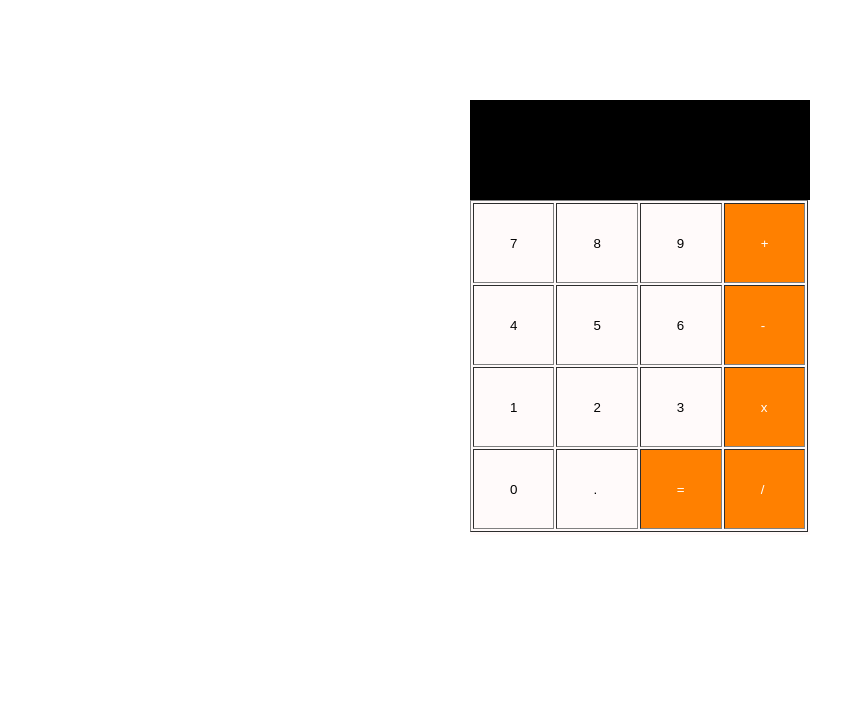
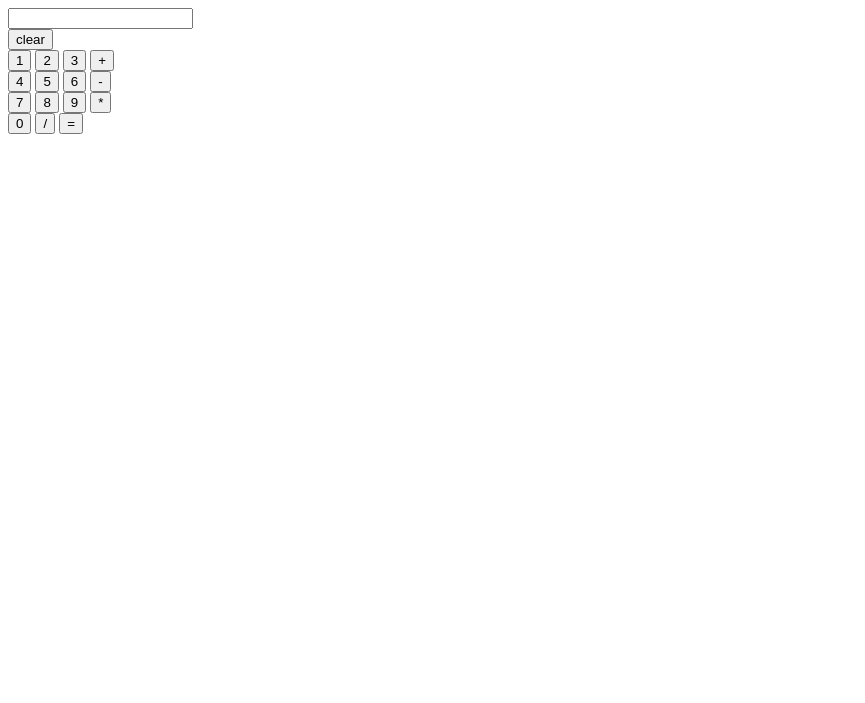
Before and after one commit to SNAN-RAZER/Calculator, a plain HTML site: page index.html in a window 1280 px wide. Shown: the whole page, without its empty margins (0-865 px from the left). Drawn offline with Linux system fonts and the light colour scheme.

Commit message:
Update index.html

```diff
--- a/index.html
+++ b/index.html
@@ -5,51 +5,43 @@
     <meta http-equiv="X-UA-Compatible" content="IE=edge">
     <meta name="viewport" content="width=device-width, initial-scale=1.0">
     <title>Calculator</title>
-    <link rel="stylesheet" href="main.css">
-    <script src="main.js"></script>
+    <link rel="stylesheet" href="./main.css">
+
 </head>
 <body>
-    <div class="outercontainer">
-
-        <div class="display">
-            <h3></h3>
-        </div>
-        <div class="calc">
-            <table cellpadding="30px" border="1px solid black">
-                <tr>
-                    <td class="number" > <button class="number" id="7" onClick="numbers(this.id)">7</button></td>
-                    <td class="number"> <button class="number" onClick="numbers(this.id)" id="8">8</button></td>
-                    <td class="number"> <button class="number"  onClick="numbers(this.id)" id="9">9</button></td>
-                    <td class="function"> <button class="function" id="+">+</button></td>
-
-                </tr>
-                <tr>
-                    <td class="number"> <button class="number" onClick="numbers(this.id)"  id="4">4</button></td>
-                    <td class="number"> <button class="number" onClick="numbers(this.id)" id="5">5</button></td>
-                    <td class="number"> <button class="number" onClick="numbers(this.id)"  id="6">6</button></td>
-                    <td class="function"> <button class="function" id="+">-</button></td>
-
-                </tr>
-                <tr>
-                    <td class="number"> <button class="number"  onClick="numbers(this.id)" id="1">1</button></td>
-                    <td class="number"> <button class="number" onClick="numbers(this.id)"  id="2">2</button></td>
-                    <td class="number"> <button class="number" onClick="numbers(this.id)"  id="3">3</button></td>
-                    <td class="function"> <button class="function" id="+">x</button></td>
-
-                </tr>
-                <tr>
-                    <td class="number"> <button class="number"  onClick="numbers(this.id)" id="0">0</button></td>
-                    <td class="number"> <button class="number"  id=".">.</button></td>
-                    <td class="function"> <button class="function" id="=">=</button></td>
-                    <td class="function"> <button class="function" id="+">/</button></td>
-
-                </tr>
-            </table>
-
-        </div>
-
-
-
-    </div>
+    <div class="main">
+		<form class="calculatorForm" name="calculatorForm">
+			<div class="screen">
+				<input type="text" name="screen" class="screen" value="" readonly />
+			</div>
+			<div class="btn">
+				<input type="button" name="clear" value="clear"  onclick="Clear()" />
+			</div>
+			<div class="btn">
+				<input type="button" name="num1" value="1" onclick="valueButton(this)" />
+				<input type="button" name="num2" value="2" onclick="valueButton(this)" />
+				<input type="button" name="num3" value="3" onclick="valueButton(this)" />
+				<input type="button" name="plus" value="+" onclick="valueButton(this)" />
+			</div>
+			<div class="btn">
+				<input type="button" name="num4" value="4" onclick="valueButton(this)" />
+				<input type="button" name="num5" value="5" onclick="valueButton(this)" />
+				<input type="button" name="num6" value="6" onclick="valueButton(this)" />
+				<input type="button" name="sub" value="-" onclick="valueButton(this)" />
+			</div>
+			<div class="btn">
+				<input type="button" name="num7" value="7" onclick="valueButton(this)" />
+				<input type="button" name="num8" value="8" onclick="valueButton(this)" />
+				<input type="button" name="num9" value="9" onclick="valueButton(this)" />
+				<input type="button" name="mul" value="*" onclick="valueButton(this)" />
+			</div>
+			<div class="btn">
+				<input type="button" name="num0" value="0" onclick="valueButton(this)" />
+				<input type="button" name="div" value="/" onclick="valueButton(this)" />
+				<input type="button" name="equal" value="=" onclick="Calculate()" />
+			</div>
+		</form>
+	</div>
+    <script src="./main.js"></script>
 </body>
 </html>
```
